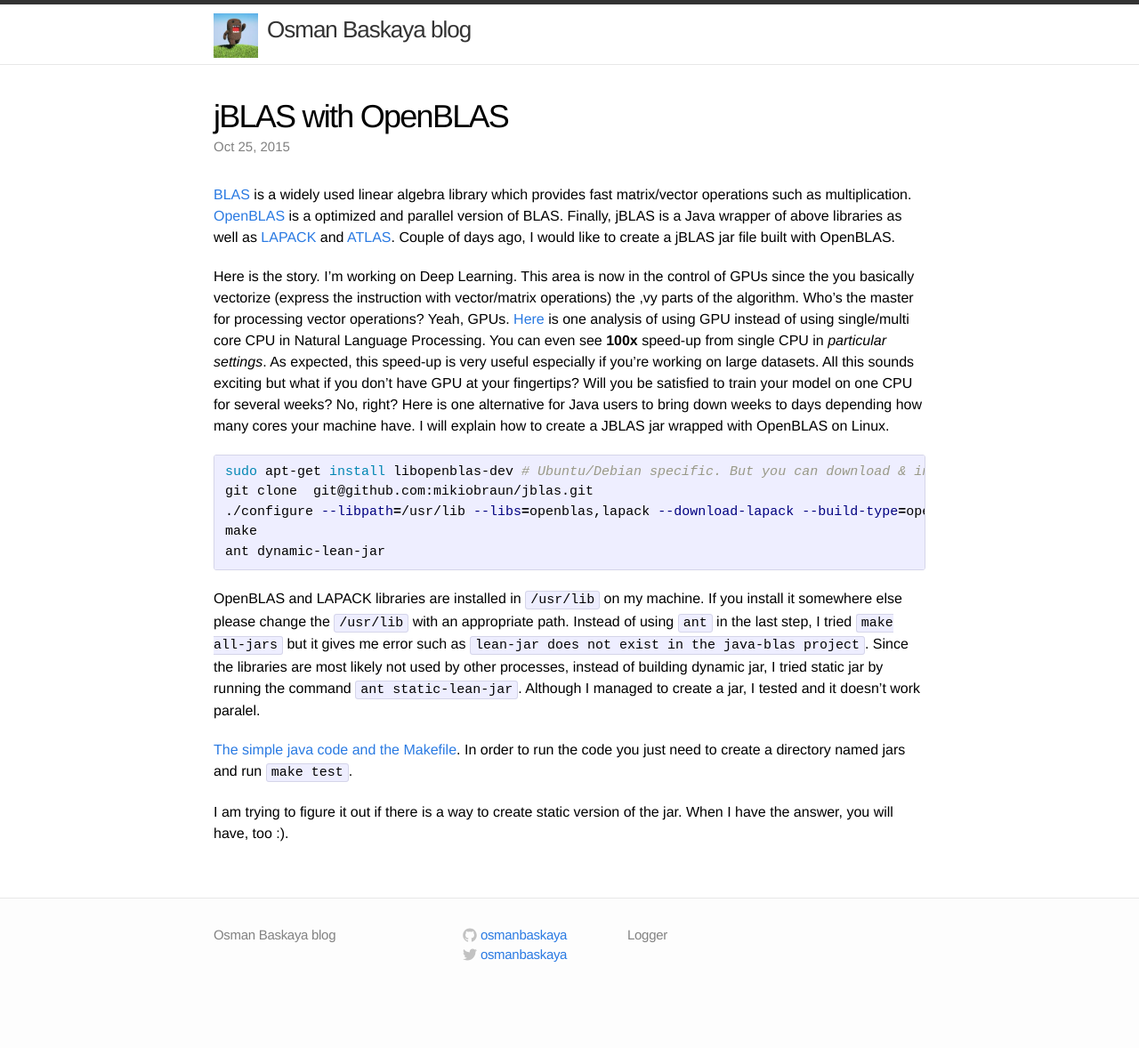
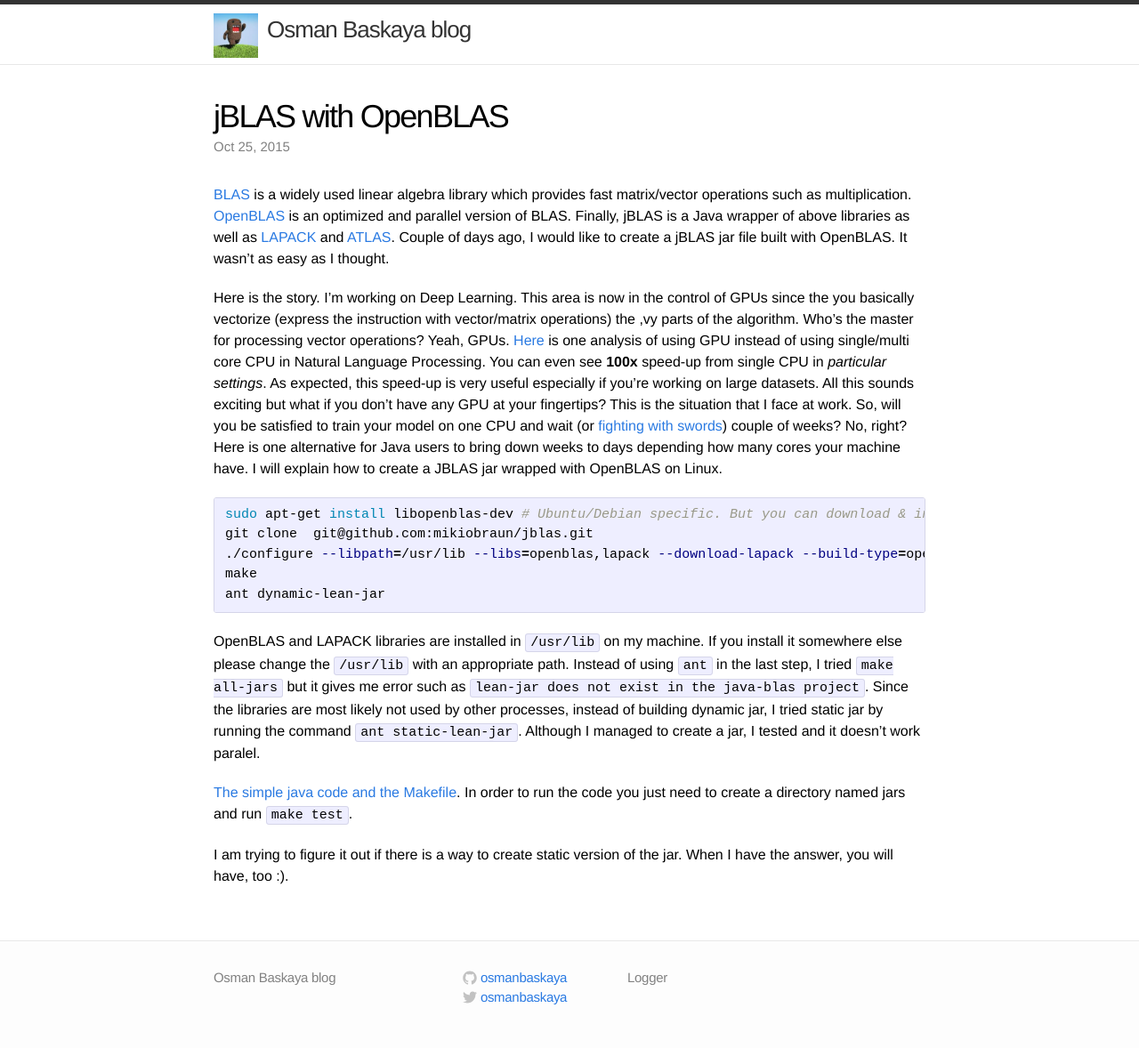
Before and after one commit to osmanbaskaya/osmanbaskaya.github.io, a Jekyll site: the page built from _posts/2015-10-25-jBLAS-with-OpenBLAS.markdown, in a window 1280 px wide. Shown: the whole page at 89% size. Built offline with Jekyll 4.4.1, drawn with Linux system fonts in a browser that asks for light colours; Markdown is read by kramdown in place of the engine named in the settings; before the commit the page ends 1130 px from its top, so only the background shows below that.

Commit message:
typo elim again

````diff
--- a/_posts/2015-10-25-jBLAS-with-OpenBLAS.markdown
+++ b/_posts/2015-10-25-jBLAS-with-OpenBLAS.markdown
@@ -2,16 +2,16 @@
 layout: post
 comments: true
 title:  "jBLAS with OpenBLAS"
-excerpt: "What if you don't have GPU at your fingertips? This is the situation that I face at work. So, will you be satisfied to train your model on one CPU for couple of weeks? No, right? Here is one alternative for Java users. I will explain how to create a JBLAS jar wrapped with OpenBLAS on Linux."
+excerpt: "What if you don't have any GPU at your fingertips? This is the situation that I face at work. So, will you be satisfied to train your model on one CPU and wait (or [fighting with swords](http://imgs.xkcd.com/comics/compiling.png)) couple of weeks? No, right? Here is one alternative for Java users. I will explain how to create a JBLAS jar wrapped with OpenBLAS on Linux."
 date:   2015-10-25 09:40
 ---
 
 <!--### jBLAS with OpenBLAS-->
 
 [BLAS](http://www.netlib.org/blas/) is a widely used linear algebra library which provides
-fast matrix/vector operations such as multiplication. [OpenBLAS](https://github.com/xianyi/OpenBLAS/wiki) is a optimized and parallel version of BLAS. Finally, jBLAS is a Java wrapper of above libraries as well as [LAPACK](http://www.netlib.org/lapack/) and [ATLAS](http://math-atlas.sourceforge.net/). Couple of days ago, I would like to create a jBLAS jar file built with OpenBLAS.
+fast matrix/vector operations such as multiplication. [OpenBLAS](https://github.com/xianyi/OpenBLAS/wiki) is an optimized and parallel version of BLAS. Finally, jBLAS is a Java wrapper of above libraries as well as [LAPACK](http://www.netlib.org/lapack/) and [ATLAS](http://math-atlas.sourceforge.net/). Couple of days ago, I would like to create a jBLAS jar file built with OpenBLAS. It wasn't as easy as I thought.
 
-Here is the story. I'm working on Deep Learning. This area is now in the control of GPUs since the you basically vectorize (express the instruction with vector/matrix operations) the ,vy parts of the algorithm. Who's the master for processing vector operations? Yeah, GPUs. [Here](http://www.denizyuret.com/2015/01/parallel-processing-for-natural-language.html) is one analysis of using GPU instead of using single/multi core CPU in Natural Language Processing. You can even see **100x** speed-up from single CPU in _particular settings_. As expected, this speed-up is very useful especially if you're working on large datasets. All this sounds exciting but what if you don't have GPU at your fingertips? Will you be satisfied to train your model on one CPU for several weeks? No, right? Here is one alternative for Java users to bring down weeks to days depending how many cores your machine have. I will explain how to create a JBLAS jar wrapped with OpenBLAS on Linux.
+Here is the story. I'm working on Deep Learning. This area is now in the control of GPUs since the you basically vectorize (express the instruction with vector/matrix operations) the ,vy parts of the algorithm. Who's the master for processing vector operations? Yeah, GPUs. [Here](http://www.denizyuret.com/2015/01/parallel-processing-for-natural-language.html) is one analysis of using GPU instead of using single/multi core CPU in Natural Language Processing. You can even see **100x** speed-up from single CPU in _particular settings_. As expected, this speed-up is very useful especially if you're working on large datasets. All this sounds exciting but what if you don't have any GPU at your fingertips? This is the situation that I face at work. So, will you be satisfied to train your model on one CPU and wait (or [fighting with swords](http://imgs.xkcd.com/comics/compiling.png)) couple of weeks? No, right? Here is one alternative for Java users to bring down weeks to days depending how many cores your machine have. I will explain how to create a JBLAS jar wrapped with OpenBLAS on Linux.
 
 ```bash
 sudo apt-get install libopenblas-dev # Ubuntu/Debian specific. But you can download & install from the website.
````
